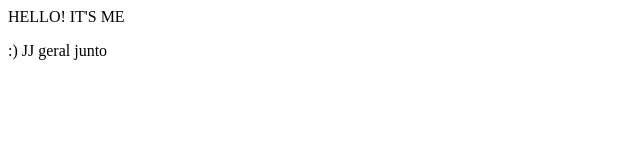
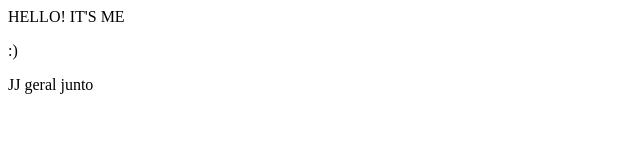
Before and after one commit to POL3NTA/minhapagina2, a plain HTML site: page index.html in a window 1280 px wide. Shown: the whole page, without its empty margins (0-640 px from the left). Drawn offline with Linux system fonts and the light colour scheme.

Commit message:
fiz uma atualização da pagina

```diff
--- a/index.html
+++ b/index.html
@@ -1,4 +1,3 @@
 <p>HELLO! IT'S ME</p>
-
-:)
+<p>:)</p>
 JJ geral junto
```
